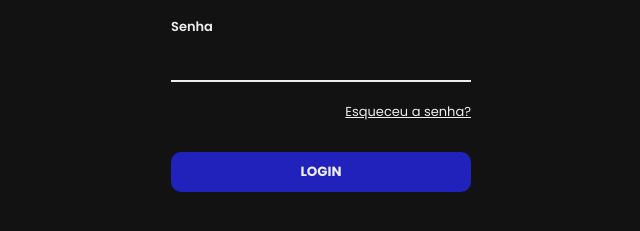
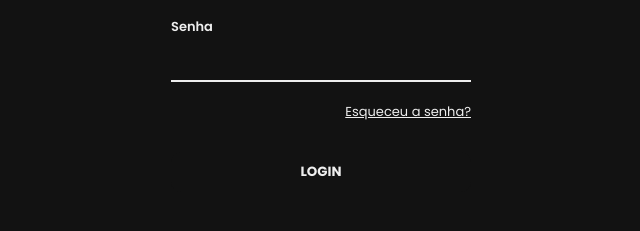
Before and after one commit to mrtsy222/userlogin, a plain HTML site: page loginusser/index.html in a window 1280 px wide. Shown: the part 273-504 px from the top of the page, without its empty margins (319-959 px from the left). Drawn offline with Linux system fonts and the light colour scheme.

```diff
--- a/loginusser/style.css
+++ b/loginusser/style.css
@@ -81,7 +81,7 @@
     border-radius: 10px;
     margin-top: 30px;
     color: #eee;
-    background-color: #2121bb;
+    background-color: #2121bb, #;
     cursor: pointer;
     transition: 0.3s ease;
 }
```
